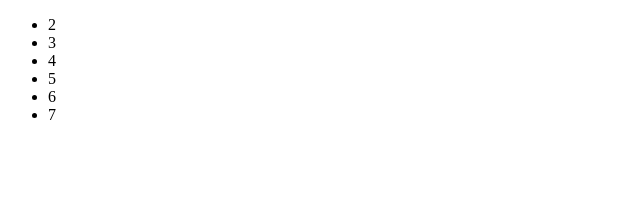
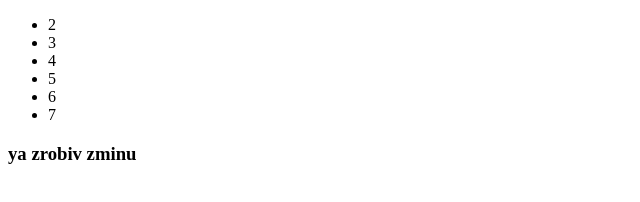
Before and after one commit to Volodymyr1006/MyTraining, a plain HTML site: page about.html in a window 1280 px wide. Shown: the whole page, without its empty margins (0-640 px from the left). Drawn offline with Linux system fonts and the light colour scheme.

Commit message:
zrobiv zminy

```diff
--- a/about.html
+++ b/about.html
@@ -19,5 +19,7 @@
 
         </label>
     </form>
+<h3>ya zrobiv zminu</h3>
+
 </body>
 </html>
```
Also changed, not shown: 1 other file.
